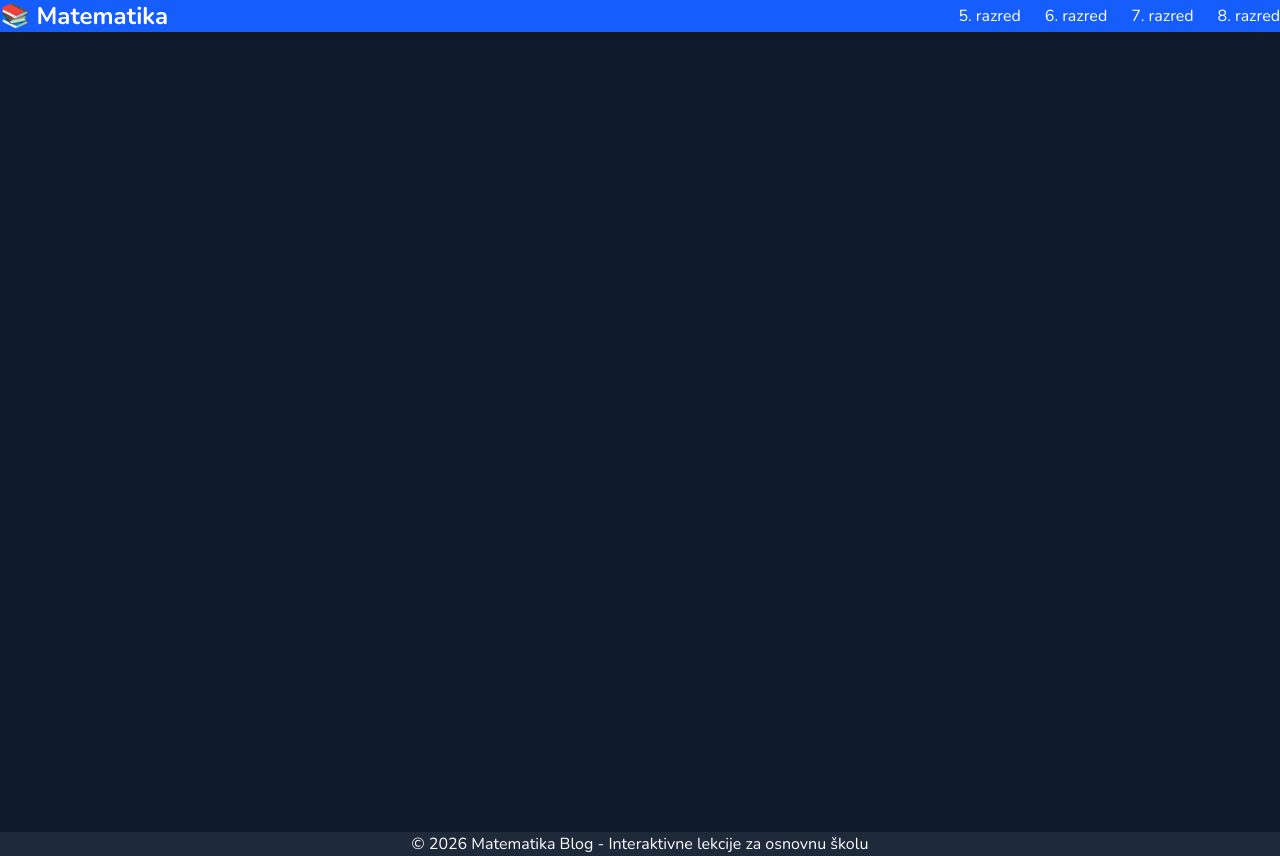
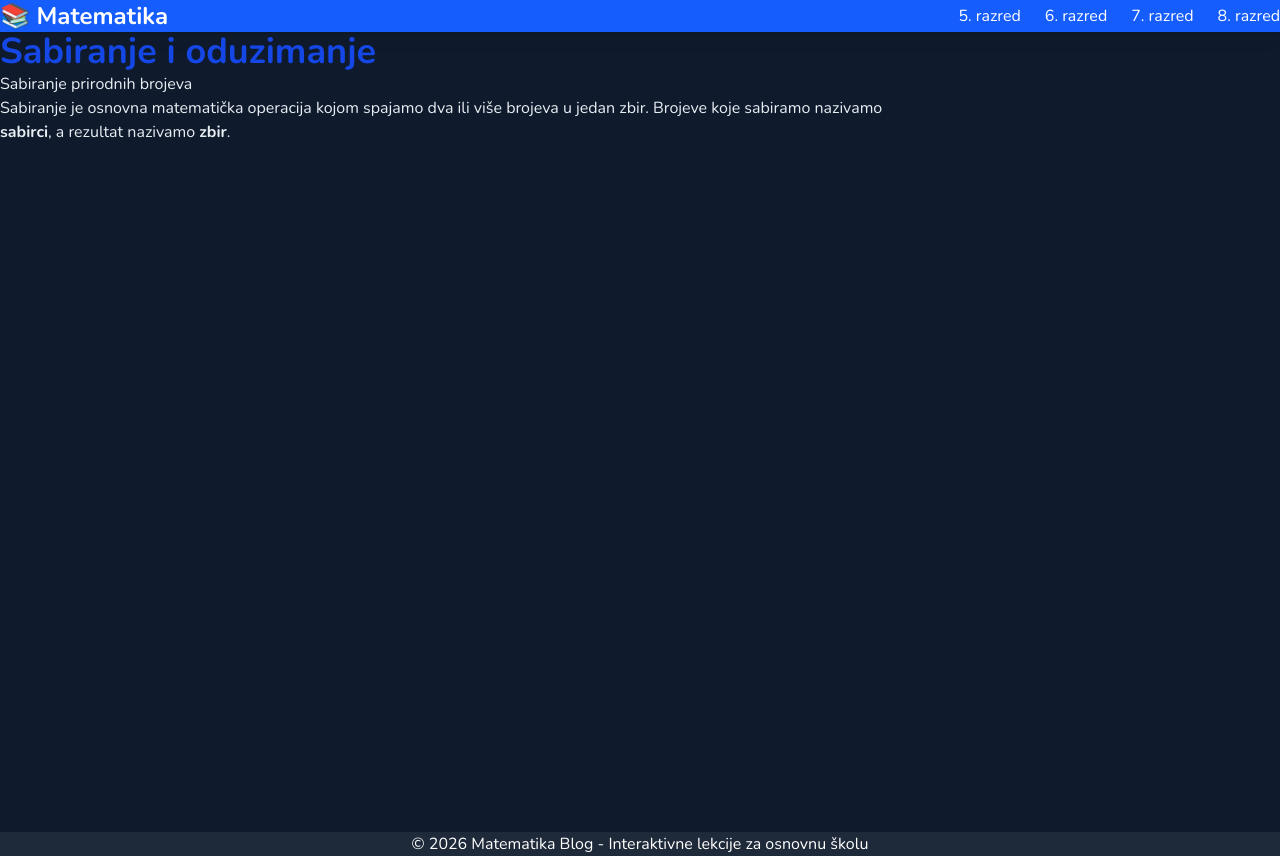
Before and after one commit to gegeeem/mathBlog, a Next.js app: page /razredi/peti/susedni-uglovi in a window 1280 px wide. Built offline with nearby package versions, Linux system fonts and the light colour scheme; a web font is replaced by a local one.

Commit message:
replace susedni yglovi

```diff
--- a/app/razredi/peti/susedni-uglovi/page.tsx
+++ b/app/razredi/peti/susedni-uglovi/page.tsx
@@ -36,6 +36,16 @@ export default function SusedniUglovi() {
   ]
 
   return (
-    <div className="max-w-4xl mx-auto"></div>
+    <div className="max-w-4xl mx-auto">
+      <h1 className="text-4xl font-bold mb-6 text-blue-700">Sabiranje i oduzimanje</h1>
+
+      <div className="lesson-content">
+        <h2>Sabiranje prirodnih brojeva</h2>
+        <p>
+          Sabiranje je osnovna matematička operacija kojom spajamo dva ili više brojeva u jedan zbir.
+          Brojeve koje sabiramo nazivamo <strong>sabirci</strong>, a rezultat nazivamo <strong>zbir</strong>.
+        </p>
+      </div>
+      </div>
     )
 }
```
